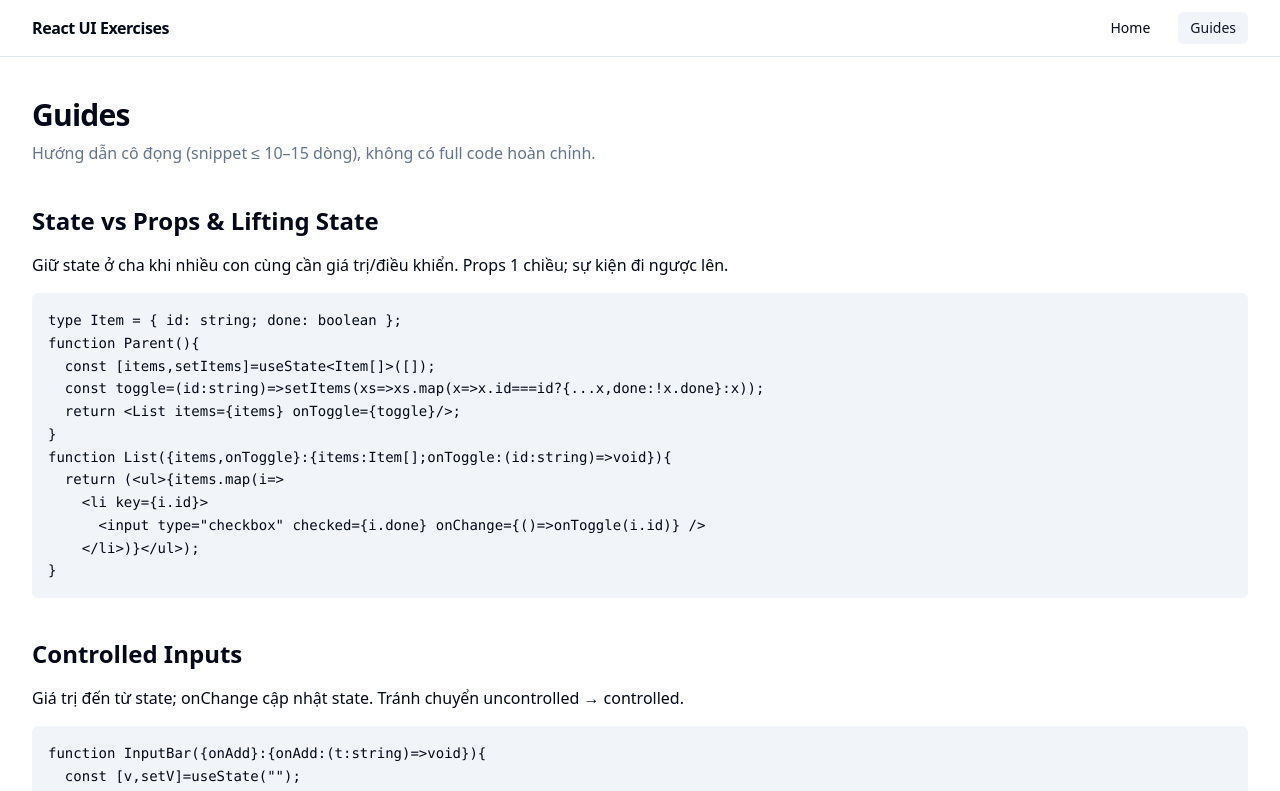
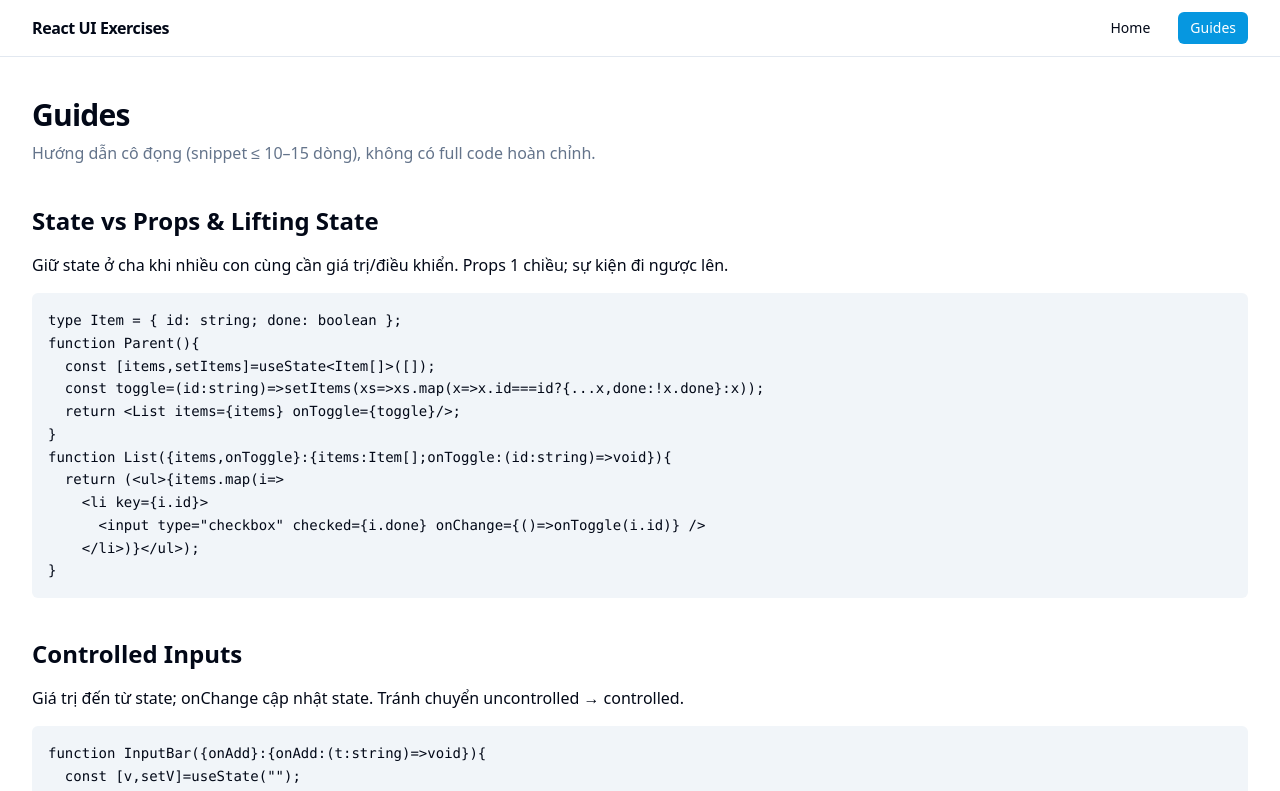
Before and after one commit to vanhoangb32001/learn-react-hands-on, a React (Vite) app: page /guides in a window 1280 px wide. Shown: the top 791 px of the page. Built offline with nearby package versions, Linux system fonts and the light colour scheme.

Commit message:
Refactor: Improve color palette
Update color definitions in `tailwind.config.ts` and `src/index.css` to use a more harmonious and visually appealing color scheme. This includes adjusting primary, secondary, accent, and sidebar colors for both light and dark modes.

```diff
--- a/src/index.css
+++ b/src/index.css
@@ -17,24 +17,24 @@ All colors MUST be HSL.
     --popover: 0 0% 100%;
     --popover-foreground: 222.2 84% 4.9%;
 
-    --primary: 222.2 47.4% 11.2%;
+    --primary: 258 90% 60%;
     --primary-foreground: 210 40% 98%;
 
-    --secondary: 210 40% 96.1%;
+    --secondary: 220 14% 96%;
     --secondary-foreground: 222.2 47.4% 11.2%;
 
     --muted: 210 40% 96.1%;
     --muted-foreground: 215.4 16.3% 46.9%;
 
-    --accent: 210 40% 96.1%;
-    --accent-foreground: 222.2 47.4% 11.2%;
+    --accent: 200 95% 45%;
+    --accent-foreground: 0 0% 100%;
 
     --destructive: 0 84.2% 60.2%;
     --destructive-foreground: 210 40% 98%;
 
     --border: 214.3 31.8% 91.4%;
     --input: 214.3 31.8% 91.4%;
-    --ring: 222.2 84% 4.9%;
+    --ring: 258 90% 60%;
 
     --radius: 0.5rem;
 
@@ -52,7 +52,7 @@ All colors MUST be HSL.
 
     --sidebar-border: 220 13% 91%;
 
-    --sidebar-ring: 217.2 91.2% 59.8%;
+    --sidebar-ring: 258 90% 60%;
   }
 
   .dark {
@@ -82,7 +82,7 @@ All colors MUST be HSL.
 
     --border: 217.2 32.6% 17.5%;
     --input: 217.2 32.6% 17.5%;
-    --ring: 212.7 26.8% 83.9%;
+    --ring: 258 90% 60%;
     --sidebar-background: 240 5.9% 10%;
     --sidebar-foreground: 240 4.8% 95.9%;
     --sidebar-primary: 224.3 76.3% 48%;
@@ -90,7 +90,7 @@ All colors MUST be HSL.
     --sidebar-accent: 240 3.7% 15.9%;
     --sidebar-accent-foreground: 240 4.8% 95.9%;
     --sidebar-border: 240 3.7% 15.9%;
-    --sidebar-ring: 217.2 91.2% 59.8%;
+    --sidebar-ring: 258 90% 60%;
   }
 }
 
--- a/src/styles/utilities.css
+++ b/src/styles/utilities.css
@@ -2,7 +2,7 @@
 
 :root {
   /* Uses existing HSL tokens defined in index.css */
-  --gradient-primary: linear-gradient(135deg, hsl(var(--primary) / 0.06), hsl(var(--accent) / 0.06));
+  --gradient-primary: linear-gradient(135deg, hsl(var(--primary) / 0.10), hsl(var(--accent) / 0.10));
   --shadow-elev: 0 10px 30px -10px hsl(var(--ring) / 0.15);
 }
 
```
